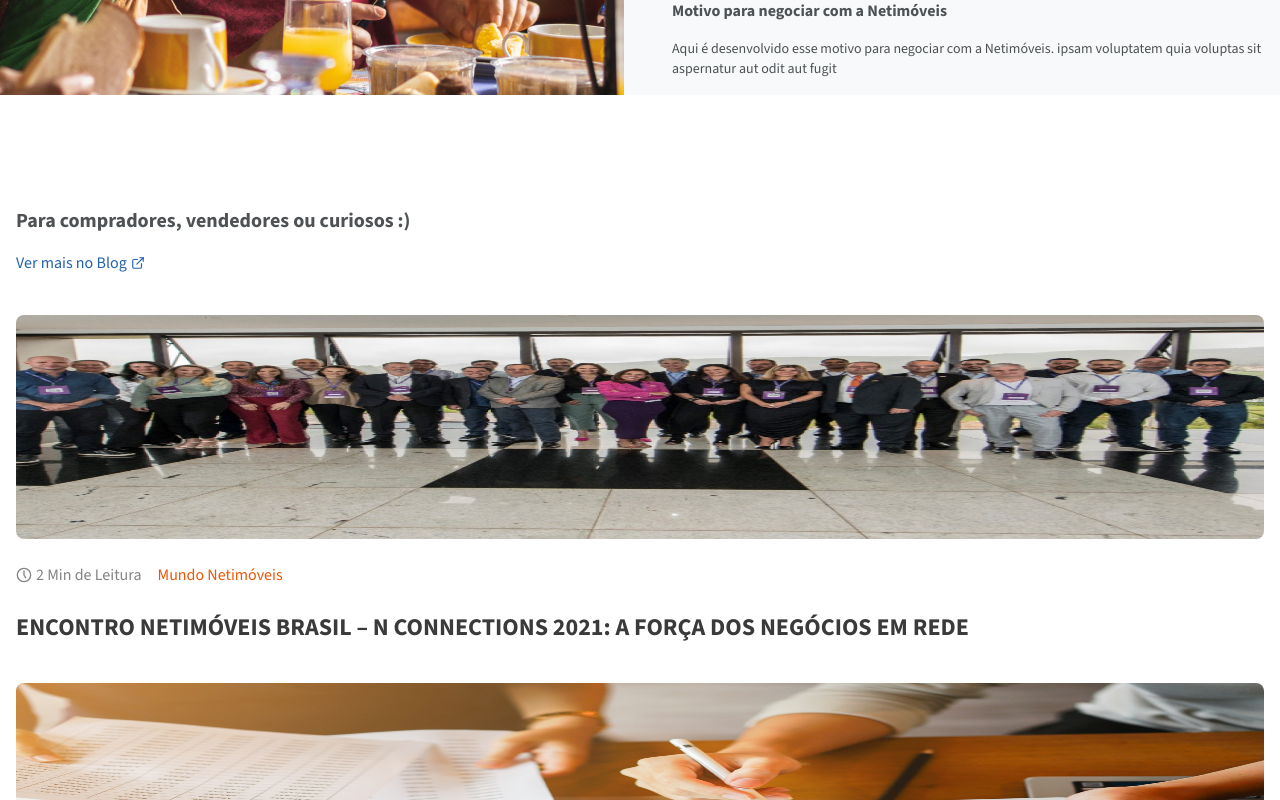
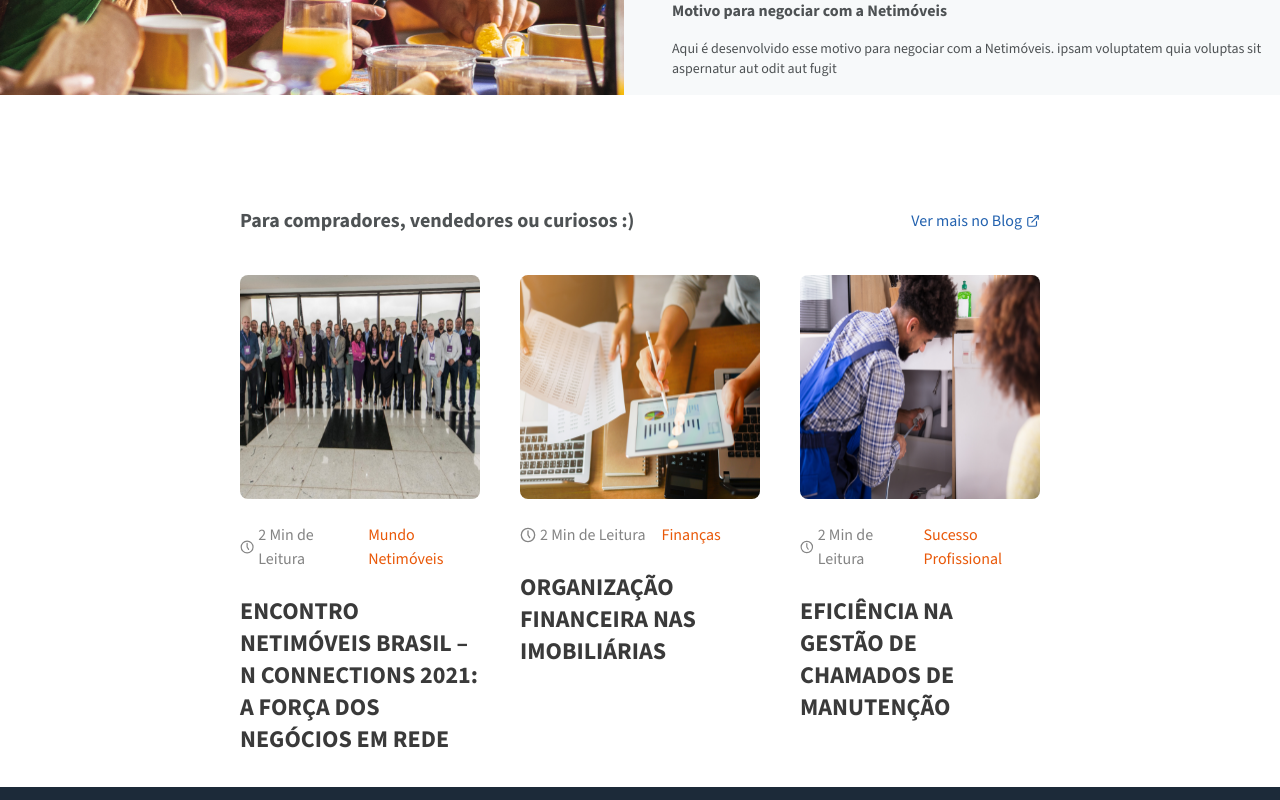
Before and after one commit to Rharuow/Netim-veis-test, a Next.js app: page / in a window 1280 px wide. Shown: the part 3980-4780 px from the top of the page. Built offline with nearby package versions, Linux system fonts and the light colour scheme; what tailwindcss-animated would draw is missing.

Commit message:
improvment: add responsive desktop media in buyers and sellers section

```diff
--- a/src/components/domain/home/section/buyersAndSellers/index.tsx
+++ b/src/components/domain/home/section/buyersAndSellers/index.tsx
@@ -5,8 +5,11 @@ import { Notice } from "./notice";
 
 export const BuyersAndSellersSection = () => {
   return (
-    <div className="flex flex-col gap-10 px-4 pt-20" id="buyersAndSellers">
-      <div className="flex flex-col gap-4">
+    <div
+      className="flex flex-col gap-10 px-4 pt-20 lg:w-[65%] lg:self-center"
+      id="buyersAndSellers"
+    >
+      <div className="flex flex-col gap-4 lg:flex-row lg:justify-between">
         <h1 className="text-xl font-bold text-[#4E5254]">
           Para compradores, vendedores ou curiosos :)
         </h1>
@@ -20,6 +23,7 @@ export const BuyersAndSellersSection = () => {
         </Link>
       </div>
 
+      <div className="flex flex-col gap-10 lg:grid lg:grid-cols-3">
         <Notice
           alt="meet banner"
           minutesToRead={2}
@@ -42,5 +46,6 @@ export const BuyersAndSellersSection = () => {
           title="EFICIÊNCIA NA GESTÃO DE CHAMADOS DE MANUTENÇÃO"
         />
       </div>
+    </div>
   );
 };
```
Lines whose indentation alone changed are shown as unchanged.
